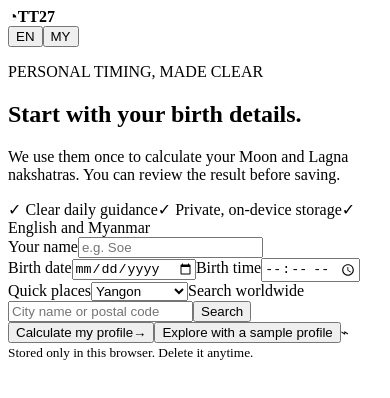
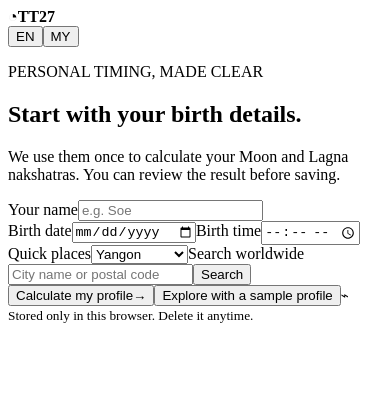
Before and after one commit to DSoe/tt27, a React (Vite) app in the folder web/: page / in a window 390 px wide. Shown: the top 398 px of the page. Built offline with nearby package versions, Linux system fonts and the light colour scheme; the HTML template or start-up script is replaced by a standard one.

Commit message:
Update welcome page celestial layout

```diff
--- a/web/src/App.tsx
+++ b/web/src/App.tsx
@@ -310,15 +310,11 @@ function Setup({ language, onLanguage, onCalculated }: {
         <LanguageToggle language={language} onChange={onLanguage} />
       </header>
       <section className="setup-layout">
+        <div className="welcome-card">
           <div className="setup-intro">
             <p className="eyebrow">{copy.setupEyebrow}</p>
             <h1>{copy.setupTitle}</h1>
             <p>{copy.setupBody}</p>
-          <div className="trust-list">
-            <span>✓ {language === 'my' ? 'ရှင်းလင်းသော နေ့စဉ်အကြံပြုချက်' : 'Clear daily guidance'}</span>
-            <span>✓ {language === 'my' ? 'စက်ထဲတွင်သာ သိမ်းဆည်းခြင်း' : 'Private, on-device storage'}</span>
-            <span>✓ {language === 'my' ? 'အင်္ဂလိပ်နှင့် မြန်မာဘာသာ' : 'English and Myanmar'}</span>
-          </div>
           </div>
           <form className="setup-card" onSubmit={submit}>
             <label>{copy.name}<input value={name} onChange={(event) => setName(event.target.value)} placeholder={language === 'my' ? 'ဥပမာ - စိုး' : 'e.g. Soe'} /></label>
@@ -377,6 +373,7 @@ function Setup({ language, onLanguage, onCalculated }: {
             >{copy.demo}</button>
             <small className="privacy">⌁ {copy.privacy}</small>
           </form>
+        </div>
       </section>
     </div>
   )
--- a/web/src/styles.css
+++ b/web/src/styles.css
@@ -226,6 +226,52 @@ button:focus-visible, input:focus-visible, select:focus-visible {
     radial-gradient(circle at 12% 8%, rgba(123, 153, 225, .2), transparent 34%),
     radial-gradient(circle at 88% 18%, rgba(228, 179, 84, .08), transparent 24%),
     var(--canvas);
+  display: grid;
+  grid-template-rows: auto 1fr;
+  padding: 24px;
+}
+.setup-header { width: min(100%, 480px); }
+.setup-layout {
+  width: min(100%, 480px);
+  max-width: 480px;
+  margin: clamp(32px, 7vh, 72px) auto 48px;
+  display: block;
+}
+.welcome-card {
+  overflow: hidden;
+  color: #f5f6f9;
+  background: var(--glass);
+  border: 1px solid var(--glass-stroke);
+  border-radius: 12px;
+  box-shadow: var(--shadow);
+  backdrop-filter: blur(18px);
+}
+.setup-intro {
+  padding: 32px 24px 24px;
+  text-align: center;
+  border-bottom: 1px solid rgba(245, 246, 249, .14);
+}
+.setup-intro h1 {
+  max-width: 390px;
+  margin: 0 auto 14px;
+  font-size: 2rem;
+  font-weight: 400;
+  line-height: 1.25;
+  letter-spacing: -.03em;
+}
+.setup-intro > p:not(.eyebrow) {
+  max-width: 390px;
+  margin: 0 auto;
+  font-size: .94rem;
+}
+.setup-intro .eyebrow { margin-bottom: 14px; }
+.welcome-card .setup-card {
+  padding: 24px;
+  background: transparent;
+  border: 0;
+  border-radius: 0;
+  box-shadow: none;
+  backdrop-filter: none;
 }
 .app-shell {
   background:
@@ -381,6 +427,18 @@ button:focus-visible, input:focus-visible, select:focus-visible {
 .danger-button { border-radius: 5px; color: #ffc2bd; border-color: rgba(255, 194, 189, .35); }
 
 @media (max-width: 760px) {
-  .setup-card, .verify-wrap { border-radius: 10px; }
+  .setup-page { padding: 18px; }
+  .setup-layout { margin-top: 32px; }
+  .welcome-card, .verify-wrap { border-radius: 10px; }
+  .welcome-card .setup-card { border-radius: 0; }
   .hero-card { border-radius: 12px; }
 }
+
+@media (max-width: 430px) {
+  .setup-page { padding: 14px; }
+  .setup-header { padding: 0 4px; }
+  .setup-layout { margin-top: 24px; }
+  .setup-intro { padding: 28px 20px 22px; }
+  .setup-intro h1 { font-size: 1.8rem; }
+  .welcome-card .setup-card { padding: 22px 20px 24px; }
+}
```
Lines whose indentation alone changed are shown as unchanged.
